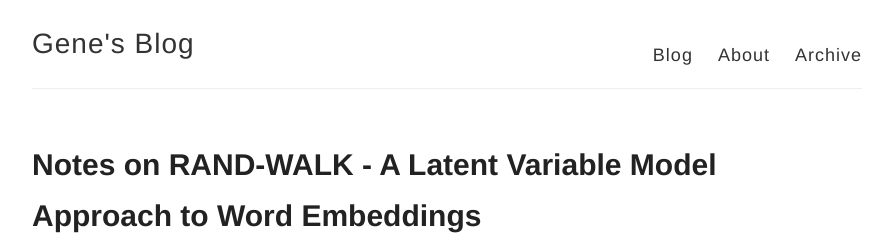
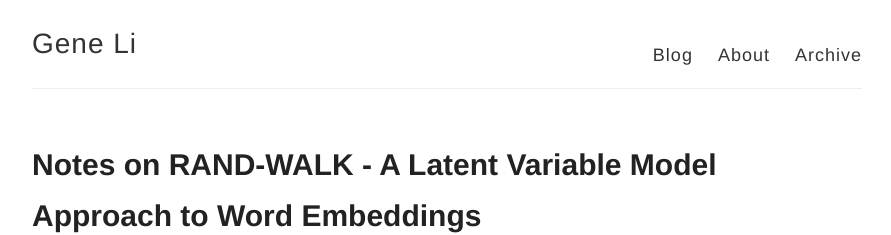
Before and after one commit to houcharlie/GXLI97.github.io, a Jekyll site: the page built from index.html, in a window 1280 px wide and 900 px high. Shown: the top 235 px of the window, without its empty margins (193-1084 px from the left). Built offline with Jekyll 4.4.1, drawn with Linux system fonts in a browser that asks for light colours; formulas are drawn with MathJax 3.

Commit message:
Update _config.yml

```diff
--- a/_config.yml
+++ b/_config.yml
@@ -3,7 +3,7 @@
 #
 
 # Name of your site (displayed in the header)
-name: Gene's Blog
+name: Gene Li
 
 # Short bio or description (displayed in the header)
 description:
```
